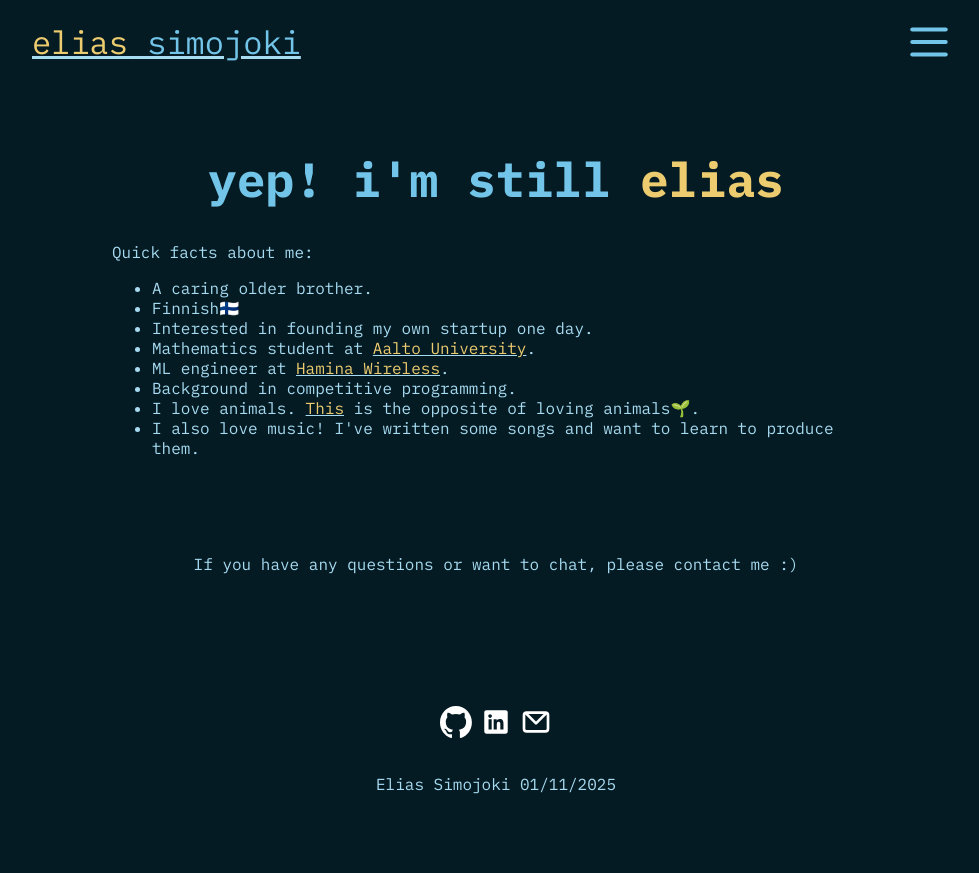
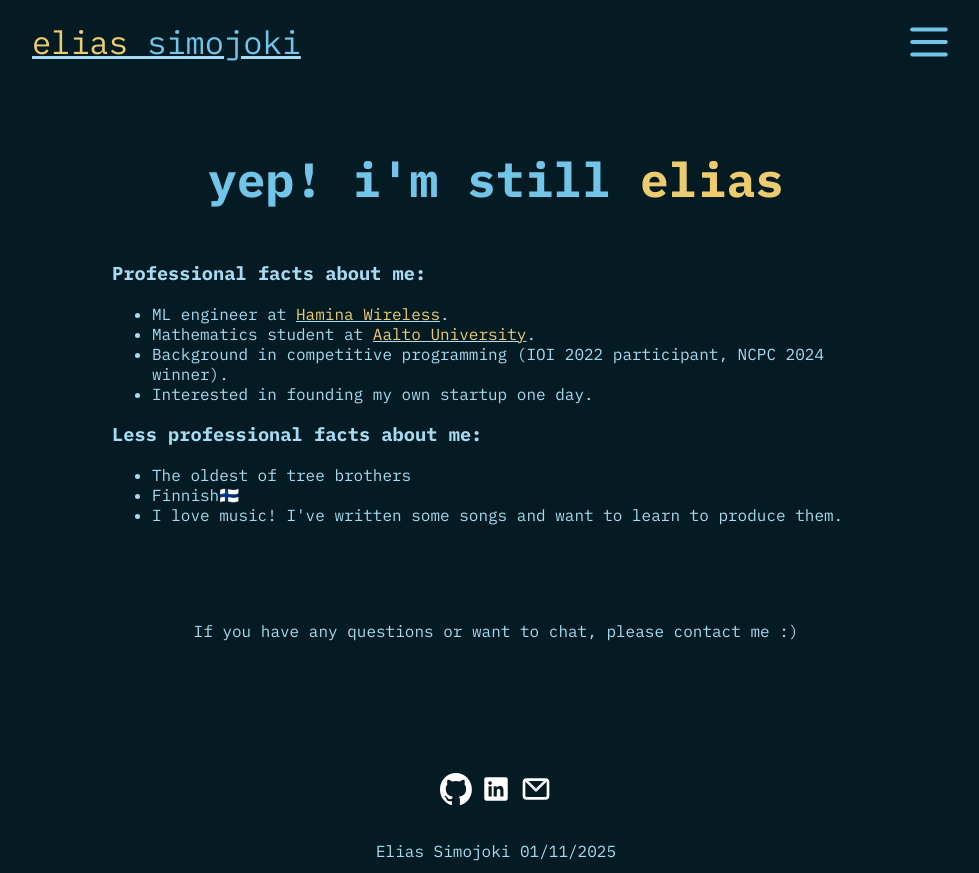
Before and after one commit to MojoLake/eSite, a SvelteKit app: page /elias in a window 1280 px wide. Shown: the whole page, without its empty margins (144-1123 px from the left). Before the commit the page ends 806 px from the top, so only its background shows below. Built offline with nearby package versions, Linux system fonts and the light colour scheme.

Commit message:
Edit elias

```diff
--- a/src/routes/elias/+page.svelte
+++ b/src/routes/elias/+page.svelte
@@ -38,20 +38,20 @@
 
 
     <div class="main-text">
-      Quick facts about me:
+      <h3>Professional facts about me:</h3>
       <ul>
-        <li>A caring older brother.</li>
+        <li>ML engineer at <a href="https://hamina.com" target="_blank" rel="noopener noreferrer"><Yellow>Hamina Wireless</Yellow></a>.</li>
+        <li>Mathematics student at <a href="https://www.aalto.fi/en" target="_blank" rel="noopener noreferrer"><Yellow>Aalto University</Yellow></a>.</li>
+        <li>Background in competitive programming (IOI 2022 participant, NCPC 2024 winner).</li>
+        <li>Interested in founding my own startup one day.</li>
+
+      </ul>
+
+      <h3>Less professional facts about me:</h3>
+      <ul>
+        <li>The oldest of tree brothers</li>
         <li>Finnish🇫🇮</li>
-        <li>Interested in founding my own startup one day.</li>
-        <li>Mathematics student at <a href="https://www.aalto.fi/en" target="_blank" rel="noopener noreferrer"><Yellow>Aalto University</Yellow></a>.</li>
-        <li>ML engineer at <a href="https://hamina.com" target="_blank" rel="noopener noreferrer"><Yellow>Hamina Wireless</Yellow></a>.</li>
-        <li>Background in competitive programming.</li>
-
-        <li>
-             I love animals. <a href="https://www.youtube.com/watch?v=LQRAfJyEsko&t=0s" target="_blank" rel="noopener noreferrer"><Yellow>This</Yellow></a> is the opposite of loving animals🌱.
-        </li>
-        <li>I also love music! I've written some songs and want to learn to produce them.</li>
-
+        <li>I love music! I've written some songs and want to learn to produce them.</li>
       </ul>
     </div>
 
```
